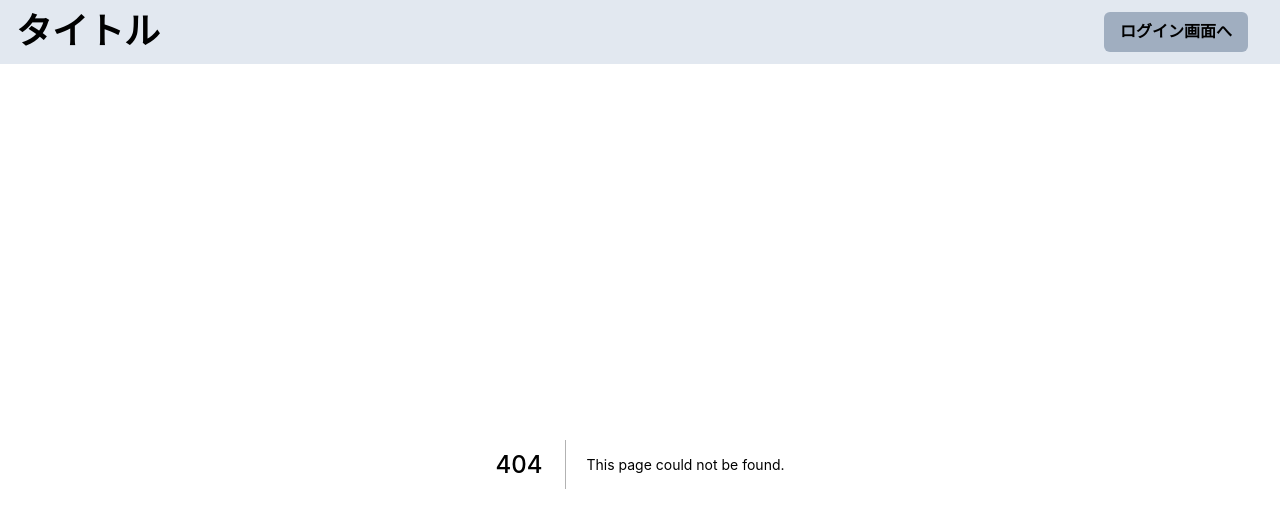
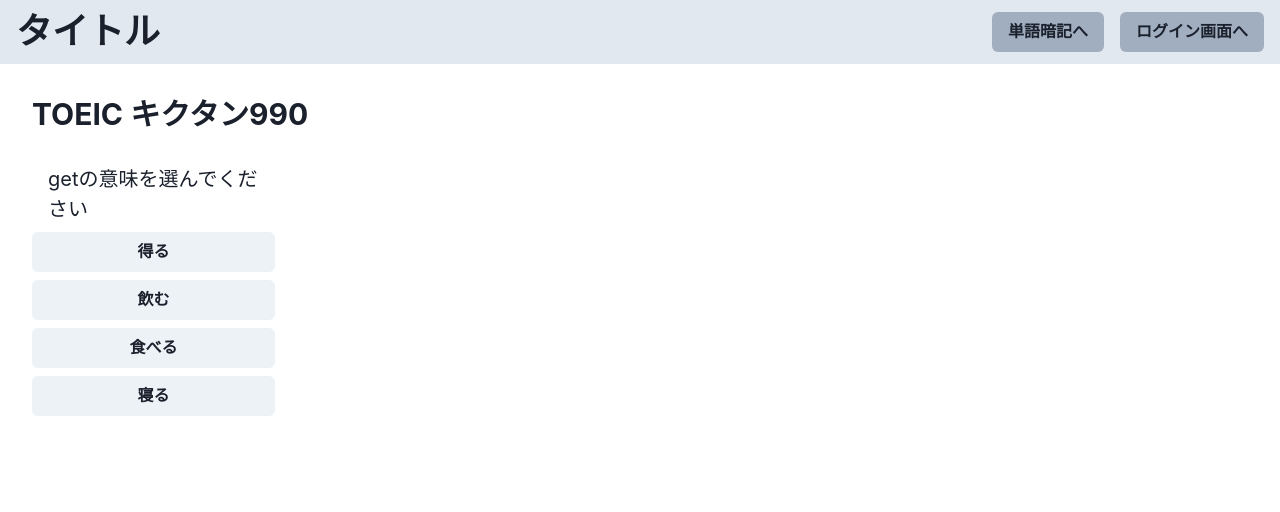
Before and after one commit to mehm8128/mehm8128_study_client, a Next.js app: page /memorize/1 in a window 1280 px wide. Before the commit this address had no page. Shown: the top 512 px of the page. Built offline with nearby package versions, Linux system fonts and the light colour scheme.

Commit message:
add memorize page

```diff
--- a/src/components/common/Header.tsx
+++ b/src/components/common/Header.tsx
@@ -6,6 +6,7 @@
 import LinkComponent from './LinkComponent'
 
 import type { NextPage } from "next"
+
 const Header: NextPage = () => {
 	const { me, logout } = useContext(UserContext)
 
@@ -24,26 +25,25 @@
 				<Heading>
 					<LinkComponent href="/">タイトル</LinkComponent>
 				</Heading>
-				<Box>
+				<Flex justifyContent="space-around" gap="4">
+					<LinkComponent href="/memorize">
+						<Button bg="gray.400">単語暗記へ</Button>
+					</LinkComponent>
 					{me.auth ? (
 						<>
-							<Button bg="gray.400" mr={4} onClick={handleLogout}>
+							<Button bg="gray.400" onClick={handleLogout}>
 								ログアウト
 							</Button>
 							<LinkComponent href="/user/me">
-								<Button bg="gray.400" width="32">
-									{me.name}
-								</Button>
+								<Button bg="gray.400">{me.name}</Button>
 							</LinkComponent>
 						</>
 					) : (
 						<LinkComponent href="/login">
-							<Button bg="gray.400" mr={4}>
-								ログイン画面へ
-							</Button>
+							<Button bg="gray.400">ログイン画面へ</Button>
 						</LinkComponent>
 					)}
-				</Box>
+				</Flex>
 			</Flex>
 		</>
 	)
--- /dev/null
+++ b/src/mock/memorize.ts
@@ -0,0 +1,34 @@
+import { MemorizeType } from '../types/memorize'
+
+export const memorizeData: MemorizeType = {
+	id: "3fa85f64-5717-4662-b3fc-2c963f66afb6",
+	name: "TOEIC キクタン990",
+	words: [
+		{
+			id: "3fa85f64-5717-4662-b3fc-2c963f66afa6",
+			name: "get",
+			nameJp: "得る",
+			createdAt: "2020-06-01T00:00:00.000Z",
+		},
+		{
+			id: "3fa85f64-5717-4662-b3fc-2c963f66afa7",
+			name: "drink",
+			nameJp: "飲む",
+			createdAt: "2020-06-01T00:00:00.000Z",
+		},
+		{
+			id: "3fa85f64-5717-4662-b3fc-2c963f66afa8",
+			name: "eat",
+			nameJp: "食べる",
+			createdAt: "2020-06-01T00:00:00.000Z",
+		},
+		{
+			id: "3fa85f64-5717-4662-b3fc-2c963f66afa8",
+			name: "sleep",
+			nameJp: "寝る",
+			createdAt: "2020-06-01T00:00:00.000Z",
+		},
+	],
+	createdAt: "2022-03-22T02:38:00.870Z",
+	updatedAt: "2022-03-22T02:38:00.870Z",
+}
--- /dev/null
+++ b/src/pages/memorize/[name].tsx
@@ -0,0 +1,60 @@
+import axios from 'axios'
+import { useRouter } from 'next/router'
+import { useContext, useEffect, useState } from 'react'
+import GoalList from 'src/components/goal/GoalList'
+import TimeLine from 'src/components/record/TimeLine'
+import UserIntro from 'src/components/UserIntro'
+import { UserContext } from 'src/components/UserProvider'
+import { memorizeData } from 'src/mock/memorize'
+import { User } from 'src/types/user'
+
+import { Box, Button, Flex, Heading, List, ListItem, Text } from '@chakra-ui/react'
+
+import type { NextPage } from "next"
+
+const Memorize: NextPage = () => {
+	const router = useRouter()
+	const name = router.query.name as string
+	const [data, setData] = useState(memorizeData)
+
+	// useEffect(() => {
+	// 	if (!router.isReady) {
+	// 		return
+	// 	}
+	// 	axios
+	// 		.get(process.env.NEXT_PUBLIC_URL + "/api/memorize/" + name)
+	// 		.then((res) => setData(res.data))
+	// 		.catch((err) => alert(err))
+	// }, [router.query])
+
+	/*
+	1.nameでfetch、dataに入れる
+	2.ランダムに単語を選択してオブジェクトで保存(暗記済みは除外)
+	3.ランダムに選択肢を選択してオブジェクトで保存(ここには暗記済みも含む)
+	4.idが一致したら正解
+	5.暗記済みにするかの選択と次の問題へボタン
+	*/
+	return (
+		<>
+			<Box p="8">
+				<Heading as="h1" size="lg" pb="8">
+					{data.name}
+				</Heading>
+				<Box w="20%">
+					<Text fontSize="xl" px="4" pb="2">
+						{data.words[0].name}の意味を選んでください
+					</Text>
+					<List spacing={2}>
+						{data.words.map((word) => (
+							<ListItem key={word.id}>
+								<Button w="100%">{word.nameJp}</Button>
+							</ListItem>
+						))}
+					</List>
+				</Box>
+			</Box>
+		</>
+	)
+}
+
+export default Memorize
--- /dev/null
+++ b/src/pages/memorize/index.tsx
@@ -0,0 +1,22 @@
+import { useContext } from 'react'
+import LinkComponent from 'src/components/common/LinkComponent'
+
+import { ListItem, UnorderedList } from '@chakra-ui/react'
+
+import type { NextPage } from "next"
+
+const MemorizePortal: NextPage = () => {
+	return (
+		<>
+			<UnorderedList p="12">
+				<ListItem>
+					<LinkComponent href="/memorize/kikutan-900">
+						TOEIC キクタン990の暗記へ
+					</LinkComponent>
+				</ListItem>
+			</UnorderedList>
+		</>
+	)
+}
+
+export default MemorizePortal
--- /dev/null
+++ b/src/types/memorize.ts
@@ -0,0 +1,14 @@
+export type MemorizeType = {
+	id: string
+	name: string
+	words: Word[]
+	createdAt: string
+	updatedAt: string
+}
+
+export type Word = {
+	id: string
+	name: string
+	nameJp: string
+	createdAt: string
+}
```
